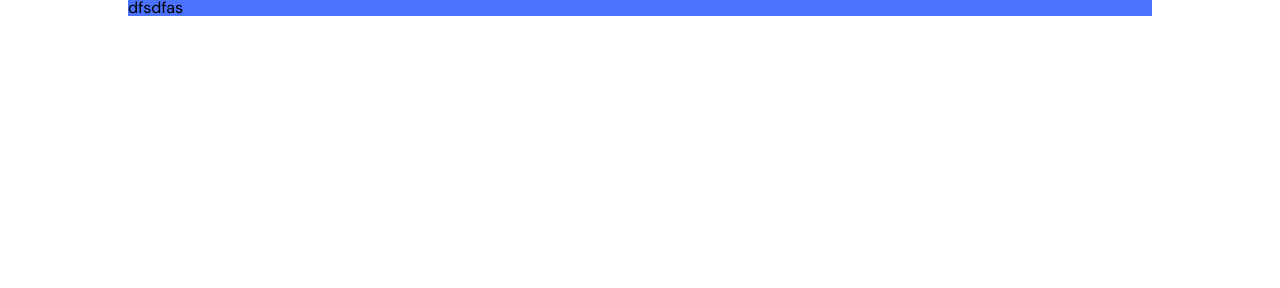
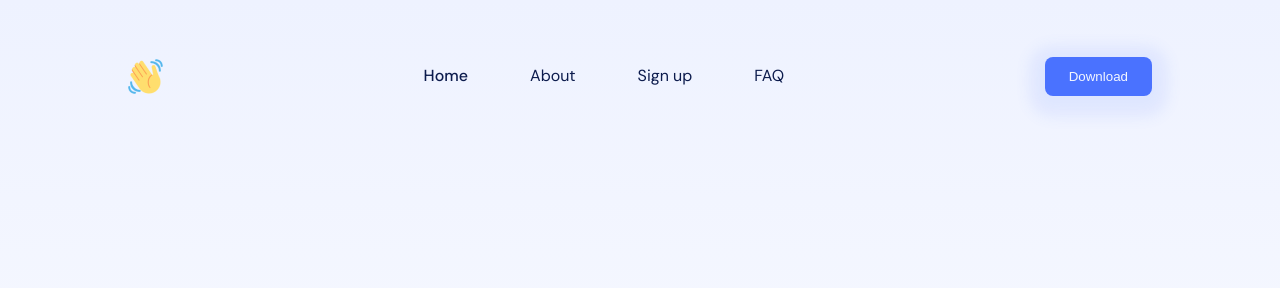
Before and after one commit to eliptik1/product-landing-page, a plain HTML site: page index.html in a window 1280 px wide. Drawn offline with Linux system fonts and the light colour scheme.

Commit message:
Create header section

```diff
--- a/index.html
+++ b/index.html
@@ -14,7 +14,18 @@
 
 <body>
     <div class="container">
-        dfsdfas
+        <header>
+            <div class="logo">
+                <img src="./assets/logo.png" alt="Website-name">
+            </div>
+            <nav>
+                <a href="#" class="active">Home</a>
+                <a href="#">About</a>
+                <a href="#">Sign up</a>
+                <a href="#">FAQ</a>
+            </nav>
+            <button class="button primary-button">Download</button>
+        </header>
     </div>
 </body>
 
--- a/styles/main.css
+++ b/styles/main.css
@@ -6,9 +6,10 @@
     --dark-light: rgba(12, 27, 77, 0.6);
     --dark-extra-light: rgba(12, 27, 77, 0.1);
     --spacing: #ffd39d;
+    --white: #F4F7FF;
 
     /* shadow */
-    --primary-shadow: 0 30px 30px 30px rgba(74, 114, 255, 0.25);
+    --primary-shadow: 0 5px 15px 15px rgba(74, 114, 255, 0.1);
 
     /* Font Sizes */
     --font-size-xs: 14px;
@@ -18,14 +19,61 @@
 }
 
 body {
+    background: linear-gradient(180deg, #EEF2FF, rgba(238, 242, 255, 0));
+    min-height: 100vh;
     font-family: 'Dm Sans', sans-serif;
     font-size: var(--font-size-s);
+    color: var(--dark-light);
+
 }
 
 .container {
-    background-color: var(--primary);
     max-width: 1024px;
     width: 94%;
     margin-left: auto;
     margin-right: auto;
 }
+
+.button {
+    padding: 16px 48px;
+    display: flex;
+    align-items: center;
+    justify-content: center;
+    gap: 8px;
+    border-radius: 8px;
+}
+
+.primary-button {
+    background-color: var(--primary);
+    color: var(--white);
+    box-shadow: var(--primary-shadow);
+}
+
+.secondary-button {
+    background-color: var(--primary-light);
+    color: var(--primary);
+}
+
+/* Header */
+header {
+    margin-top: 52px;
+    display: flex;
+    align-items: center;
+    justify-content: space-between;
+    height: 48px;
+}
+
+nav {
+    display: flex;
+    color: var(--dark);
+    gap: 62px;
+}
+
+nav a:hover,
+nav a.active {
+font-weight: 500;
+}
+
+header .primary-button {
+    padding: 12px 24px;
+}
```
Also changed, not shown: 1 other file.
